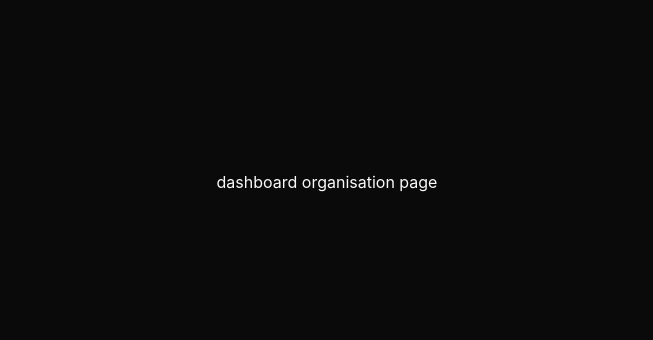
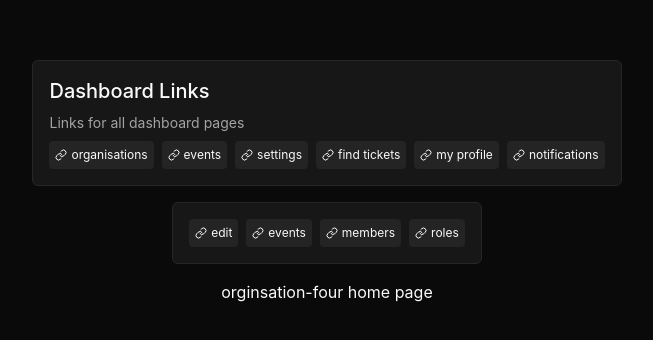
Before and after one commit to delmac-dev/event-management-app, a Next.js app: page /dashboard/organisations/orginsation-four in a window 1280 px wide. Shown: the part 218-558 px from the top of the page, without its empty margins (313-966 px from the left). Built offline with nearby package versions, Linux system fonts and the light colour scheme.

Commit message:
finished dashboard

```diff
--- /dev/null
+++ b/app/dashboard/layout.tsx
@@ -0,0 +1,24 @@
+import { StarterHeader, StarterProps } from "@/components/starter";
+import { _dashboardEvents, _dashboardNotifications, _dashboardOrgs, _dashboardProfile, _dashboardSettings, _dashboardTickets } from "@/lib/routes";
+
+const data: StarterProps = {
+  title: "Dashboard Links",
+  description: "Links for all dashboard pages",
+  links: [
+    {name: "organisations", link: _dashboardOrgs},
+    {name: "events", link: _dashboardEvents},
+    {name: "settings", link: _dashboardSettings},
+    {name: "find tickets", link: _dashboardTickets},
+    {name: "my profile", link: _dashboardProfile},
+    {name: "notifications", link: _dashboardNotifications},
+  ]
+};
+
+export default function Layout({children}: {children: React.ReactNode}) {
+  return (
+    <>
+      <StarterHeader {...data} />
+      { children }
+    </>
+  );
+}
--- a/app/dashboard/organisations/[organisation_id]/events/page.tsx
+++ b/app/dashboard/organisations/[organisation_id]/events/page.tsx
@@ -5,7 +5,7 @@ export default async function OrganisationEvents({ params }: QueryProps) {
 
   return (
     <div className="">
-      organisation events page
+      all {organisationID} events page
     </div>
   );
 }
--- /dev/null
+++ b/app/dashboard/organisations/[organisation_id]/layout.tsx
@@ -0,0 +1,24 @@
+import { LinksProp, StarterLink } from "@/components/starter";
+import { _dashboardOrg, _dashboardOrgEvents, _dashboardOrgMembers, _dashboardOrgRoles } from "@/lib/routes";
+import { QueryProps } from "@/lib/types";
+
+interface Props extends QueryProps {
+  children: React.ReactNode
+}
+
+export default function Layout({children, params}: Props) {
+  const organisationID = params.organisation_id;
+  const data:LinksProp[] = [
+    {name: "edit", link: _dashboardOrg(organisationID)},
+    {name: "events", link: _dashboardOrgEvents(organisationID)},
+    {name: "members", link: _dashboardOrgMembers(organisationID)},
+    {name: "roles", link: _dashboardOrgRoles(organisationID)},
+  ]
+
+  return (
+    <>
+      <StarterLink links={data} isPrimary />
+      { children }
+    </>
+  );
+}
--- a/app/dashboard/organisations/[organisation_id]/members/page.tsx
+++ b/app/dashboard/organisations/[organisation_id]/members/page.tsx
@@ -5,7 +5,7 @@ export default async function OrganisationMembers({ params }: QueryProps) {
 
   return (
     <div className="">
-      organisation members page
+      all {organisationID} members page
     </div>
   );
 }
--- a/app/dashboard/organisations/[organisation_id]/page.tsx
+++ b/app/dashboard/organisations/[organisation_id]/page.tsx
@@ -1,11 +1,12 @@
+import { _dashboardOrgEvents, _dashboardOrgMembers, _dashboardOrgRoles } from "@/lib/routes";
 import { QueryProps } from "@/lib/types";
 
 export default async function DashboardOrganisation({ params }: QueryProps) {
   const organisationID = params.organisation_id;
 
   return (
-    <div className="">
-      dashboard organisation page
-    </div>
+    <>
+      {organisationID} home page
+    </>
   );
 }
--- a/app/dashboard/organisations/[organisation_id]/roles/page.tsx
+++ b/app/dashboard/organisations/[organisation_id]/roles/page.tsx
@@ -5,7 +5,7 @@ export default async function OrganisationRoles({ params }: QueryProps) {
 
   return (
     <div className="">
-      organisations roles page
+      all {organisationID} roles page
     </div>
   );
 }
--- a/app/dashboard/organisations/page.tsx
+++ b/app/dashboard/organisations/page.tsx
@@ -1,9 +1,16 @@
+import { LinksProp, StarterLink } from "@/components/starter";
+import { _dashboardOrg } from "@/lib/routes";
+
+const data:LinksProp[] = [
+  {name: "orginsation one", link: _dashboardOrg("orginsation-one")},
+  {name: "orginsation two", link: _dashboardOrg("orginsation-two")},
+  {name: "orginsation three", link: _dashboardOrg("orginsation-three")},
+  {name: "orginsation four", link: _dashboardOrg("orginsation-four")},
+]
 
 export default async function DashboardOrganisations() {
 
   return (
-    <div className="">
-      dashboard organisations page
-    </div>
+    <StarterLink links={data} isPrimary />
   );
 }
--- a/components/starter.tsx
+++ b/components/starter.tsx
@@ -26,7 +26,7 @@ export function StarterHeader({title, description, icon, links}: StarterProps){
 
 export function StarterLink({links, isPrimary}: {links: LinksProp[], isPrimary?: boolean}) {
     return (
-        <div className={cn("flex_center gap-2 justify-start mt-2 flex-wrap", isPrimary? "mt-0 bg-neutral-900 p-4 rounded-md border" : "")}>
+        <div className={cn("flex_center gap-2 justify-start mt-2 flex-wrap", isPrimary? "mx-4 mt-0 bg-neutral-900 p-4 rounded-md border" : "")}>
             {links.map((link, _i)=>(
                 <Link key={_i} href={link.link} className="text-xs flex_center shrink-0 gap-1 5 p-1.5 rounded-sm bg-neutral-800/90 hover:bg-neutral-800 backdrop-blur-sm">
                     <LinkIcon className="h-3 w-3" />
```
